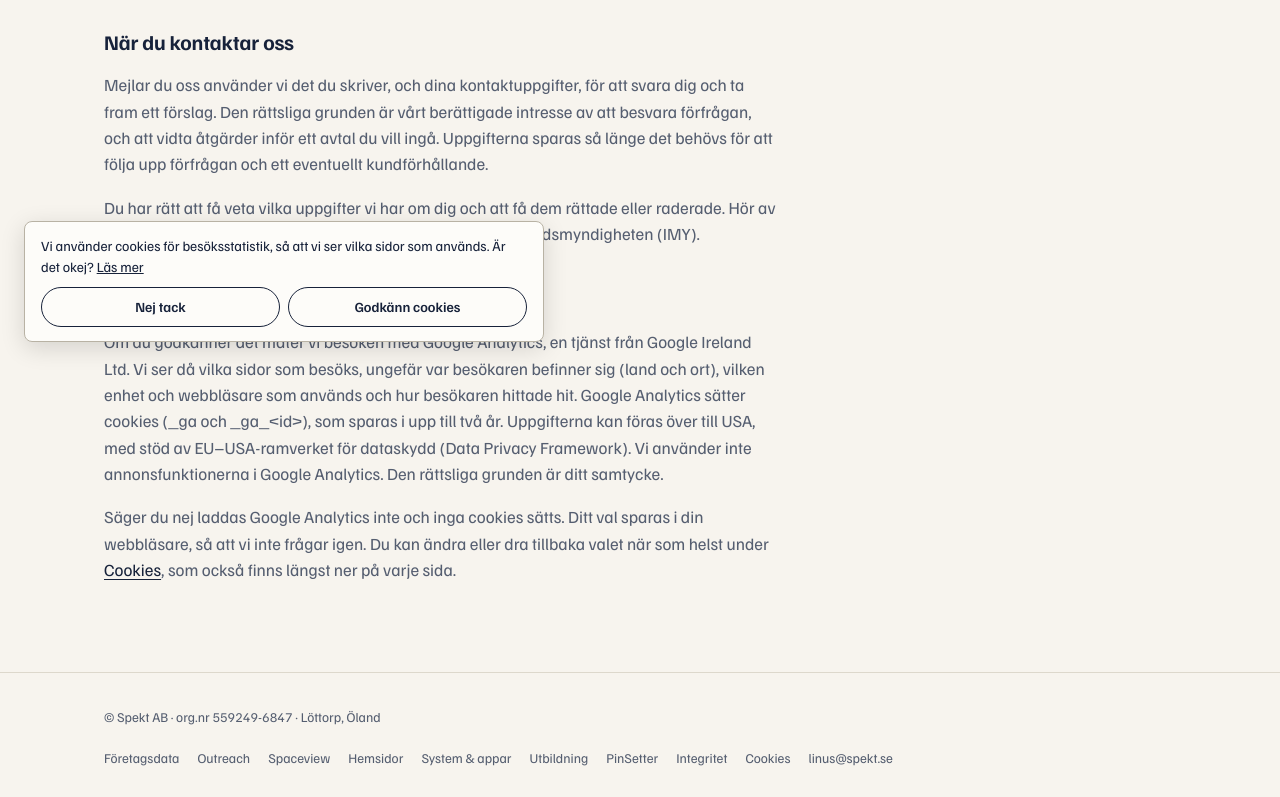
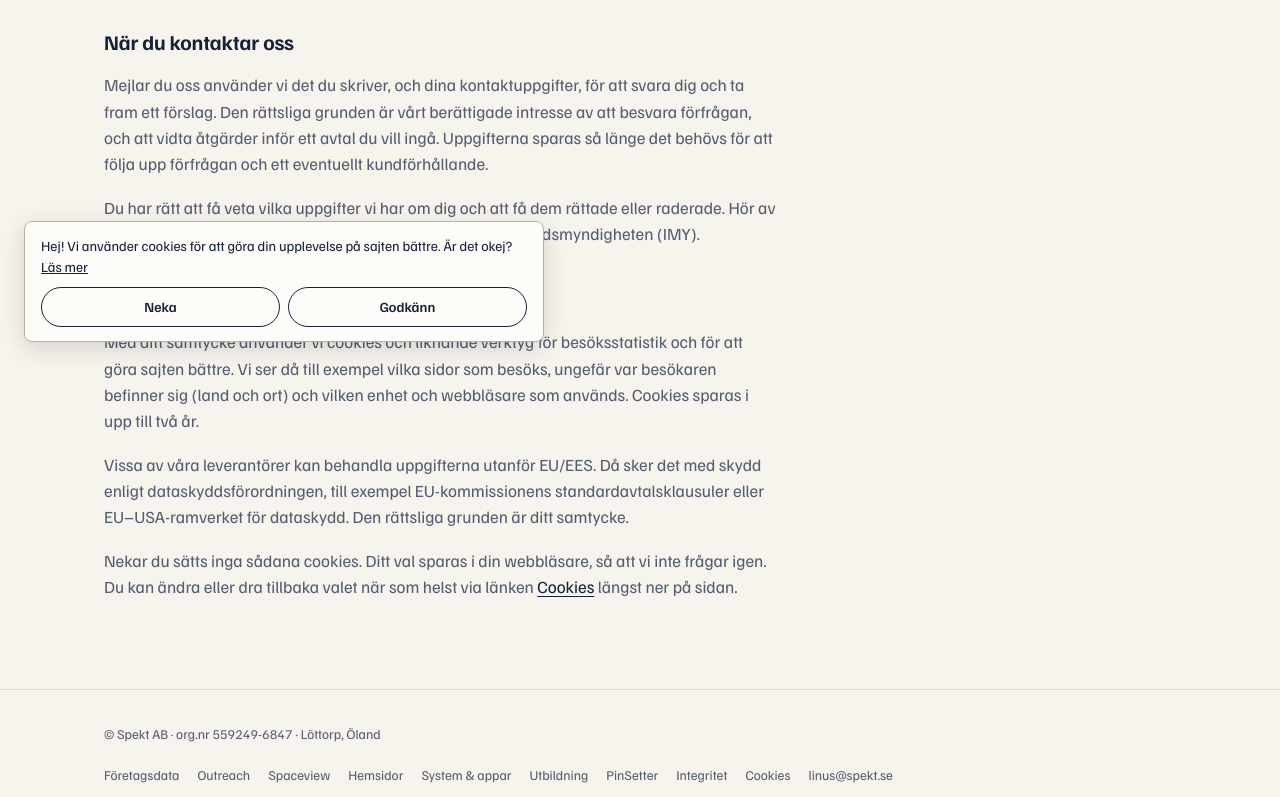
Before and after one commit to SPEKTLinus/spekt_landing_2026, a plain HTML site: page integritet.html in a window 1280 px wide. Shown: the part 434-1231 px from the top of the page. Drawn offline with Linux system fonts and the light colour scheme.

Commit message:
Vänligare cookieruta utan verktygsnamn (Linus 2026-11-24) (#9)
Linus 2026-11-24: en kortare och vänligare cookieruta utan verktygsnamn ("Du ska inte nämna vilka verktyg vi använder … Och det behöver inte kunden veta"). Bara texterna ändras, inte logiken:
- Rutan: "Hej! Vi använder cookies för att göra din upplevelse på sajten bättre. Är det okej?", Läs mer till integritetssidan, och knapparna Neka och Godkänn, lika framträdande.
- Statustexterna: Du har godkänt cookies / Du har nekat cookies. Sidfotslänken heter Cookies som förut.
- Integritetssidan, avsnittet Cookies: inga verktyg, leverantörer eller cookienamn, utan kategorier: cookies och liknande verktyg för besöksstatistik och för att göra sajten bättre (sidor, ungefärlig plats, enhet och webbläsare), upp till två år, leverantörer utanför EU/EES med skydd enligt dataskyddsförordningen (standardavtalsklausuler eller EU–USA-ramverket), samtycke som grund, ändra via länken Cookies.

Co-authored-by: Claude Opus 5.5 <noreply@anthropic.com>

```diff
--- a/integritet.html
+++ b/integritet.html
@@ -4,7 +4,7 @@
   <meta charset="utf-8">
   <meta name="viewport" content="width=device-width, initial-scale=1">
   <title>Integritet – Spekt</title>
-  <meta name="description" content="Så hanterar Spekt AB personuppgifter på spekt.se: när du kontaktar oss, och cookies och besöksstatistik.">
+  <meta name="description" content="Så hanterar Spekt AB personuppgifter på spekt.se: när du kontaktar oss, och cookies.">
   <meta name="robots" content="index, follow">
   <meta name="theme-color" content="#F7F4EE">
   <link rel="canonical" href="https://spekt.se/integritet">
@@ -89,9 +89,10 @@
     <p>Mejlar du oss använder vi det du skriver, och dina kontaktuppgifter, för att svara dig och ta fram ett förslag. Den rättsliga grunden är vårt berättigade intresse av att besvara förfrågan, och att vidta åtgärder inför ett avtal du vill ingå. Uppgifterna sparas så länge det behövs för att följa upp förfrågan och ett eventuellt kundförhållande.</p>
     <p>Du har rätt att få veta vilka uppgifter vi har om dig och att få dem rättade eller raderade. Hör av dig till <a href="mailto:linus@spekt.se">linus@spekt.se</a>. Du kan också klaga hos Integritetsskyddsmyndigheten (IMY).</p>
 
-    <h2 id="kakor">Cookies och besöksstatistik</h2>
-    <p>Om du godkänner det mäter vi besöken med Google Analytics, en tjänst från Google Ireland Ltd. Vi ser då vilka sidor som besöks, ungefär var besökaren befinner sig (land och ort), vilken enhet och webbläsare som används och hur besökaren hittade hit. Google Analytics sätter cookies (_ga och _ga_&lt;id&gt;), som sparas i upp till två år. Uppgifterna kan föras över till USA, med stöd av EU–USA-ramverket för dataskydd (Data Privacy Framework). Vi använder inte annonsfunktionerna i Google Analytics. Den rättsliga grunden är ditt samtycke.</p>
-    <p>Säger du nej laddas Google Analytics inte och inga cookies sätts. Ditt val sparas i din webbläsare, så att vi inte frågar igen. Du kan ändra eller dra tillbaka valet när som helst under <a href="#kakor" data-samtycke>Cookies</a>, som också finns längst ner på varje sida.</p>
+    <h2 id="kakor">Cookies</h2>
+    <p>Med ditt samtycke använder vi cookies och liknande verktyg för besöksstatistik och för att göra sajten bättre. Vi ser då till exempel vilka sidor som besöks, ungefär var besökaren befinner sig (land och ort) och vilken enhet och webbläsare som används. Cookies sparas i upp till två år.</p>
+    <p>Vissa av våra leverantörer kan behandla uppgifterna utanför EU/EES. Då sker det med skydd enligt dataskyddsförordningen, till exempel EU-kommissionens standardavtalsklausuler eller EU–USA-ramverket för dataskydd. Den rättsliga grunden är ditt samtycke.</p>
+    <p>Nekar du sätts inga sådana cookies. Ditt val sparas i din webbläsare, så att vi inte frågar igen. Du kan ändra eller dra tillbaka valet när som helst via länken <a href="#kakor" data-samtycke>Cookies</a> längst ner på sidan.</p>
   </div>
 </section>
 
--- a/samtycke.js
+++ b/samtycke.js
@@ -1,10 +1,10 @@
 // Samtycke till besöksstatistik (Linus 2026-11-24). Samma fil på spekt.se, outreach.spekt.se (och aimotorn.se),
 // foretagsdata.spekt.se och education.spekt.se.
 //
-// - Google Analytics laddas först när besökaren har tryckt Godkänn cookies, eller direkt om besökaren redan har godkänt.
-//   Nej tack laddar ingenting. Valet sparas i localStorage ("spekt-samtycke": "ja" eller "nej") på den här sajten.
+// - Google Analytics laddas först när besökaren har tryckt Godkänn, eller direkt om besökaren redan har godkänt.
+//   Neka laddar ingenting. Valet sparas i localStorage ("spekt-samtycke": "ja" eller "nej") på den här sajten.
 // - Kakorna gäller bara sajten där samtycket gavs (cookie_domain = sajtens eget namn). Inga annonsfunktioner.
-// - En länk med data-samtycke (i sidfoten: Cookies) öppnar rutan igen. Säger man Nej tack efter att ha
+// - En länk med data-samtycke (i sidfoten: Cookies) öppnar rutan igen. Nekar man efter att ha
 //   godkänt stängs Google Analytics av, kakorna tas bort och sidan laddas om; med nej sparat rensas de på varje sida.
 // - Mätnings-id: aimotorn.se har ett eget, alla andra sajter samma.
 // - Länken till integritetssidan: data-integritet på script-taggen, annars /integritet.
@@ -98,7 +98,7 @@
     ruta.setAttribute("role", "region");
     ruta.setAttribute("aria-label", "Cookies");
     var text = document.createElement("p");
-    text.appendChild(document.createTextNode("Vi använder cookies för besöksstatistik, så att vi ser vilka sidor som används. Är det okej? "));
+    text.appendChild(document.createTextNode("Hej! Vi använder cookies för att göra din upplevelse på sajten bättre. Är det okej? "));
     var lank = document.createElement("a");
     lank.href = INTEGRITET + "#kakor";
     lank.textContent = "Läs mer";
@@ -107,12 +107,12 @@
     if (v === "ja" || v === "nej") {
       var lage = document.createElement("p");
       lage.className = "spekt-samtycke-lage";
-      lage.textContent = v === "ja" ? "Du har godkänt cookies." : "Du har sagt nej till cookies.";
+      lage.textContent = v === "ja" ? "Du har godkänt cookies." : "Du har nekat cookies.";
       ruta.appendChild(lage);
     }
     var knappar = document.createElement("div");
     knappar.className = "spekt-samtycke-knappar";
-    [["nej", "Nej tack"], ["ja", "Godkänn cookies"]].forEach(function (k) {
+    [["nej", "Neka"], ["ja", "Godkänn"]].forEach(function (k) {
       var b = document.createElement("button");
       b.type = "button";
       b.textContent = k[1];
```
